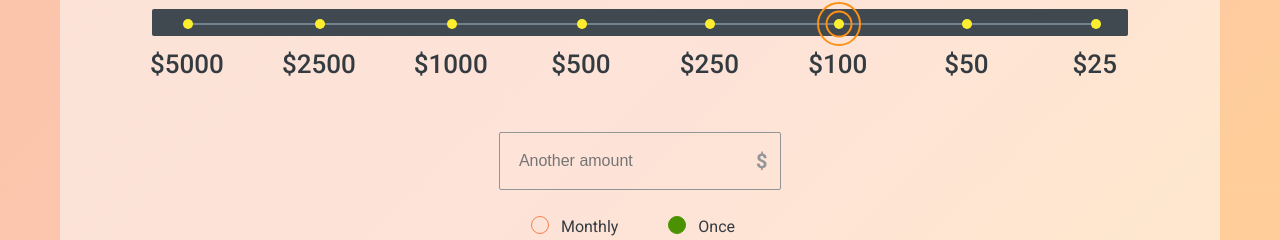
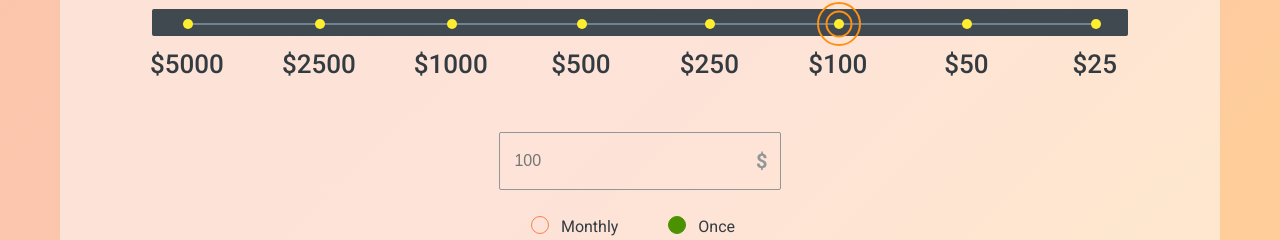
Before and after one commit to h1stil/online-zoo, a website: page pages/donate/index.html in a window 1280 px wide. Shown: the part 1339-1579 px from the top of the page. Drawn offline with Linux system fonts and the light colour scheme.

Commit message:
fix: amount

```diff
--- a/pages/donate/index.html
+++ b/pages/donate/index.html
@@ -229,7 +229,7 @@
                 <div class="amount__value">$25</div>
               </div>
               <div class="form-text">
-                <input type="number" maxLength="4" name="donation_amount" id="dollars" placeholder="&nbsp;&nbsp;Another amount" oninput="javascript: if (this.value.length > this.maxLength) this.value = this.value.slice(0, this.maxLength);" />
+                <input type="number" maxLength="4" name="donation_amount" id="dollars" placeholder="&nbsp;100" oninput="javascript: if (this.value.length > this.maxLength) this.value = this.value.slice(0, this.maxLength);" />
                 <label for="dollars" class="static-value">$</label>
               <div class="radio">
                 <div class="radio_monthly">
```
Also changed, not shown: package.json (+8 -0 lines).
